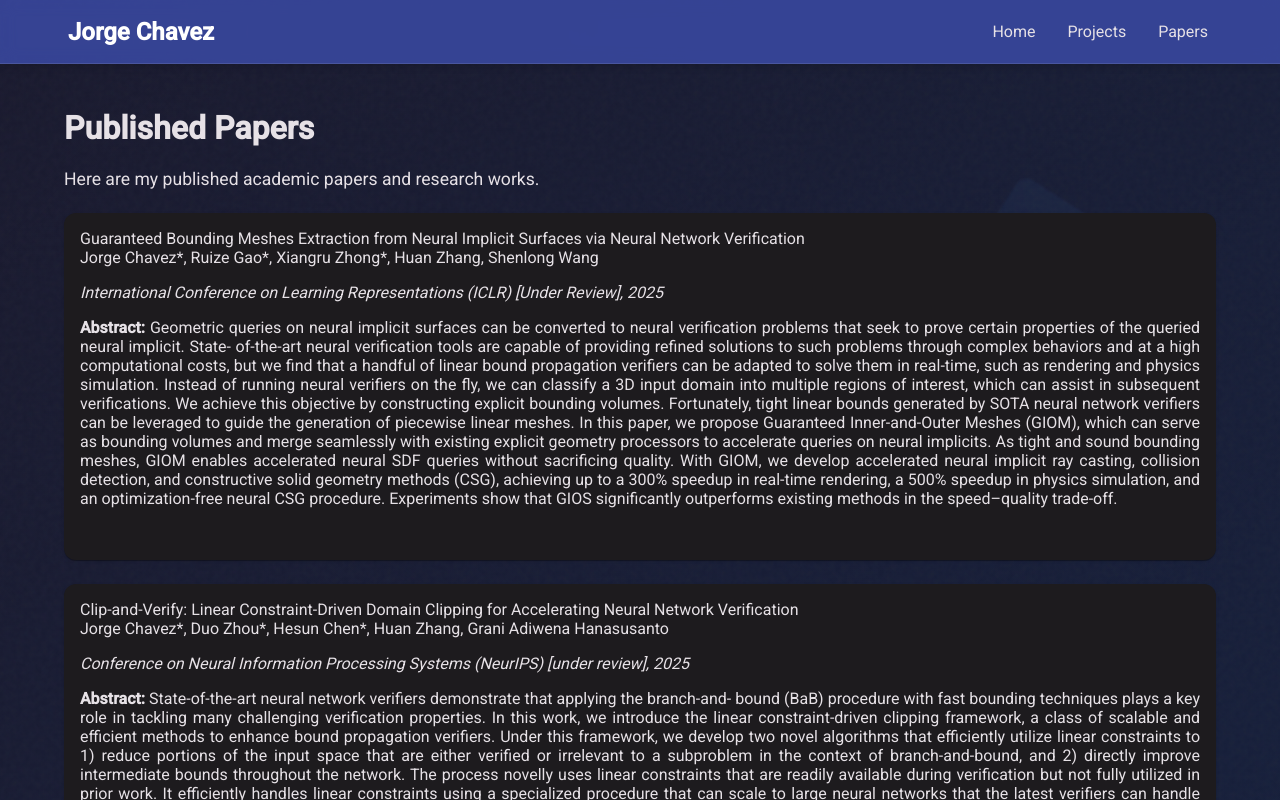
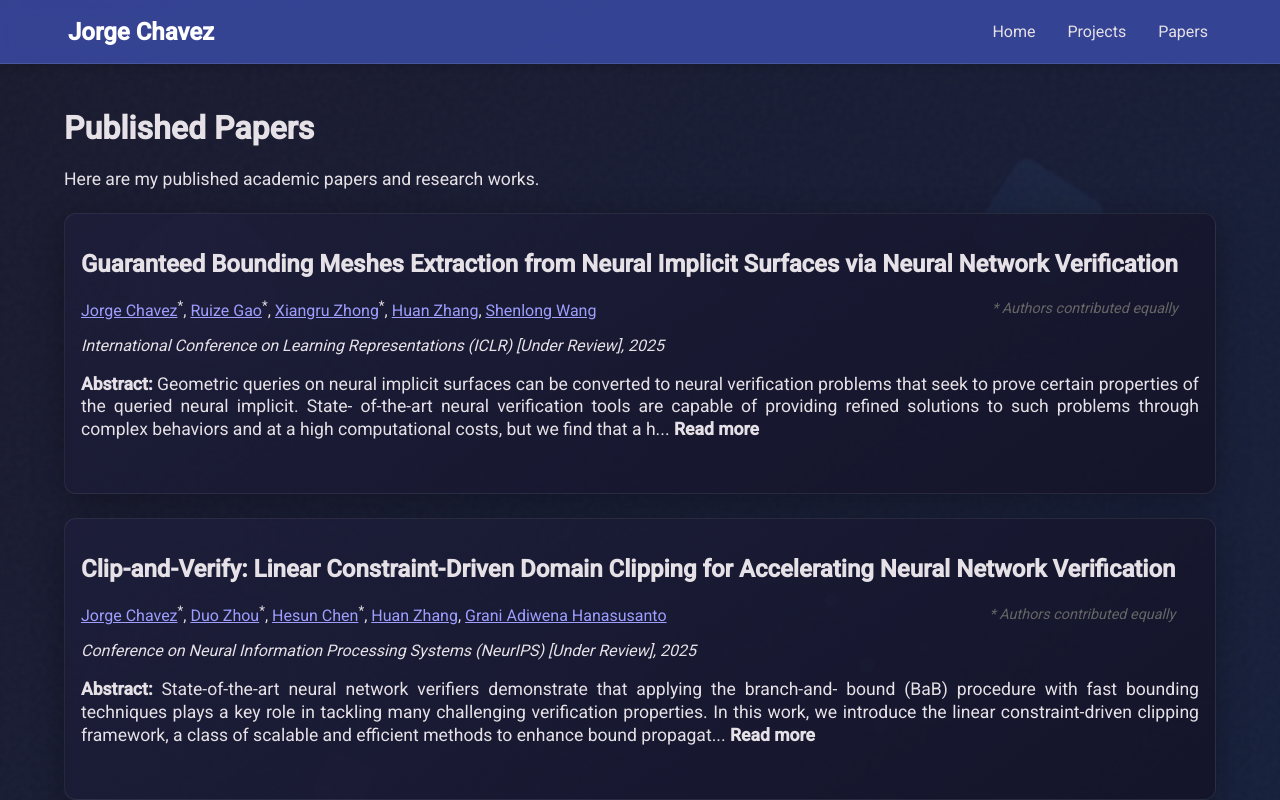
Before and after one commit to jchavez3019/PersonalWebsite2025, an Angular app: page / in a window 1280 px wide. Both pictures are taken after a click on the button "Papers". Shown: the top 800 px of the page. Built offline with nearby package versions, Linux system fonts and the light colour scheme.

Commit message:
Cleaned up the papers section to be more presentable.

```diff
--- a/src/app/components/home/papers/papers.component.css
+++ b/src/app/components/home/papers/papers.component.css
@@ -11,6 +11,10 @@
   gap: 24px;
 }
 .paper-card {
+  background: linear-gradient(145deg, rgba(30, 30, 60, 0.7), rgba(20, 20, 40, 0.9));
+  border: 1px solid rgba(255, 255, 255, 0.08);
+  box-shadow: 0 8px 32px rgba(0, 0, 0, 0.3);
+  border-radius: 12px;
   width: 100%;
 }
 .journal-info {
@@ -18,5 +22,27 @@
   margin-bottom: 16px;
 }
 .abstract {
+  font-family: 'Roboto', 'Helvetica Neue', Arial, sans-serif;
+  font-size: 1.1em;
+  line-height: 1.3;
   text-align: justify;
 }
+
+.show-string:hover {
+  background-color: rgba(255, 255, 255, 0.1);
+  cursor: pointer;
+}
+
+.author-container {
+  display: grid;
+  grid-template-columns: 1fr auto;
+  gap: 16px;
+  align-items: center;
+}
+
+.contrib-note {
+  /* Takes up only the space it needs */
+  font-size: 0.9em;
+  font-style: italic;
+  color: #666;
+}
--- a/src/app/components/home/papers/papers.component.html
+++ b/src/app/components/home/papers/papers.component.html
@@ -5,17 +5,55 @@
   </p>
 
   <div class="papers-list">
-    <mat-card class="paper-card" *ngFor="let paper of papers">
+    <mat-card class="paper-card" *ngFor="let paper of papers, let i = index">
+
       <mat-card-header>
-        <mat-card-title>{{ paper.title }}</mat-card-title>
-        <mat-card-subtitle>{{ paper.authors }}</mat-card-subtitle>
+        <mat-card-title>
+          <h2>{{ paper.title }}</h2>
+        </mat-card-title>
+        <mat-card-subtitle class="author-container">
+          <!-- List of authors with formatting -->
+          <div class="author-list">
+            <ng-container *ngFor="let author of paper.authors; let last = last">
+
+              <!-- If the author has an associated url, attach it. Otherwise, display their name as plain text. -->
+              <ng-container *ngIf="author.url; else plainName">
+                <a [href]="author.url" target="_blank">{{ author.name }}</a>
+              </ng-container>
+              <ng-template #plainName>{{ author.name }}</ng-template>
+
+              <!-- Superscript star if the author contributed equally -->
+              <sup *ngIf="author.contribution === 'equal'">*</sup>
+              <!-- Separate authors by comma unless this is the last author -->
+              <span *ngIf="!last">, </span>
+            </ng-container>
+          </div>
+
+          <!-- footnote if any equal contribution -->
+          <div *ngIf="hasEqualContributors(i)" class="contrib-note">
+            * Authors contributed equally
+          </div>
+        </mat-card-subtitle>
       </mat-card-header>
+
       <mat-card-content>
         <p class="journal-info">{{ paper.journal }}, {{ paper.year }}</p>
         <p class="abstract">
-          <strong>Abstract:</strong> {{ paper.abstract }}
+          <strong>Abstract:</strong>
+          {{ isExpanded(i) ? paper.abstract : getTruncatedAbstract(paper.abstract) }}
+          <span
+            *ngIf="paper.abstract.length > 200"
+            class="expand-toggle"
+            (click)="toggleAbstract(i)"
+            (keyup.enter)="toggleAbstract(i)"
+            (keyup.space)="toggleAbstract(i)"
+            tabindex="0"
+          >
+            <strong class="show-string">{{ isExpanded(i) ? ' Read less' : ' Read more' }}</strong>
+          </span>
         </p>
       </mat-card-content>
+
       <mat-card-actions>
         <a mat-button color="primary" [href]="paper.link" target="_blank" *ngIf="paper.link">
           <mat-icon>description</mat-icon> Read Paper
--- a/src/app/components/home/papers/papers.component.ts
+++ b/src/app/components/home/papers/papers.component.ts
@@ -6,7 +6,11 @@ import {MatAnchor} from '@angular/material/button';
 
 interface Paper {
   title: string;
-  authors: string;
+  authors: {
+    name: string;
+    url: string;
+    contribution: 'equal' | '';
+  }[];
   journal: string;
   year: number;
   abstract: string;
@@ -30,7 +34,33 @@ export class PapersComponent {
     {
       title: "Guaranteed Bounding Meshes Extraction from Neural " +
         "Implicit Surfaces via Neural Network Verification",
-      authors: "Jorge Chavez*, Ruize Gao*, Xiangru Zhong*, Huan Zhang, Shenlong Wang",
+      authors: [
+        {
+          name: 'Jorge Chavez',
+          url: 'https://www.jorgechavezuiuc.com/',
+          contribution: 'equal',
+        },
+        {
+          name: 'Ruize Gao',
+          url: 'https://www.linkedin.com/in/ruize-gao-199b0b18b/',
+          contribution: 'equal',
+        },
+        {
+          name: 'Xiangru Zhong',
+          url: 'https://scholar.google.com/citations?user=ltuTQBIAAAAJ&hl=zh-CN',
+          contribution: 'equal',
+        },
+        {
+          name: 'Huan Zhang',
+          url: 'https://www.huan-zhang.com/',
+          contribution: '',
+        },
+        {
+          name: 'Shenlong Wang',
+          url: 'https://shenlong.web.illinois.edu/',
+          contribution: '',
+        }
+      ],
       journal: "International Conference on Learning Representations (ICLR) [Under Review]",
       year: 2025,
       abstract: "Geometric queries on neural implicit surfaces can be converted to neural verification\n" +
@@ -55,8 +85,34 @@ export class PapersComponent {
     },
     {
       title: "Clip-and-Verify: Linear Constraint-Driven Domain Clipping for Accelerating Neural Network Verification",
-      authors: "Jorge Chavez*, Duo Zhou*, Hesun Chen*, Huan Zhang, Grani Adiwena Hanasusanto",
-      journal: "Conference on Neural Information Processing Systems (NeurIPS) [under review]",
+      authors: [
+        {
+          name: 'Jorge Chavez',
+          url: 'https://www.jorgechavezuiuc.com/',
+          contribution: 'equal',
+        },
+        {
+          name: 'Duo Zhou',
+          url: 'https://www.duo-zhou.com/',
+          contribution: 'equal',
+        },
+        {
+          name: 'Hesun Chen',
+          url: 'https://www.linkedin.com/in/hesun-chen-495b7633b',
+          contribution: 'equal',
+        },
+        {
+          name: 'Huan Zhang',
+          url: 'https://www.huan-zhang.com/',
+          contribution: '',
+        },
+        {
+          name: 'Grani Adiwena Hanasusanto',
+          url: 'http://grani.hanasusanto.com/',
+          contribution: '',
+        },
+      ],
+      journal: "Conference on Neural Information Processing Systems (NeurIPS) [Under Review]",
       year: 2025,
       abstract: "State-of-the-art neural network verifiers demonstrate that applying the branch-and-\n" +
         "bound (BaB) procedure with fast bounding techniques plays a key role in tackling\n" +
@@ -81,7 +137,13 @@ export class PapersComponent {
     },
     {
       title: "A Linear Constraint Driven Approach to Efficiently Enhancing Branch and Bound in Neural Network Verification",
-      authors: "Jorge Chavez",
+      authors: [
+        {
+          name: 'Jorge Chavez',
+          url: 'https://www.jorgechavezuiuc.com/',
+          contribution: '',
+        },
+      ],
       journal: "Master’s Thesis, Graduate College of the University of Illinois Urbana-Champaign",
       year: 2025,
       abstract: "The verification of neural network systems is crucial as the adoption of these systems are considered for\n" +
@@ -97,4 +159,47 @@ export class PapersComponent {
     },
     // Add more papers as needed
   ];
+
+  // Contains the indices of papers whose abstract should be expanded.
+  expandedAbstracts: Set<number> = new Set<number>();
+
+  /**
+   * Toggles whether a paper's abstract should be expanded or not.
+   * @param index -- Integer index into the list of papers.
+   */
+  toggleAbstract(index: number) {
+    if (this.expandedAbstracts.has(index)) {
+      this.expandedAbstracts.delete(index);
+    } else {
+      this.expandedAbstracts.add(index);
+    }
+  }
+
+  /**
+   * Returns boolean of whether a paper has its abstract expanded.
+   * @param index -- Integer index into the list of papers.
+   */
+  isExpanded(index: number): boolean {
+    return this.expandedAbstracts.has(index);
+  }
+
+  /**
+   * Truncates a paper's abstract if it should be truncated.
+   * @param text  -- Abstract text.
+   * @param limit -- Character limit to truncate towards.
+   */
+  getTruncatedAbstract(text: string, limit = 350): string {
+    if (text.length <= limit) return text;
+    return text.slice(0, limit) + '...';
+  }
+
+  /**
+   * Returns whether the equal contribution tag needs to be inserted for a paper.
+   * @param index -- Integer index into the list of papers.
+   */
+  hasEqualContributors(index: number): boolean {
+    return this.papers[index].authors.some((author: {name: string, url: string, contribution: string}) => {
+      return author.contribution === 'equal';
+    });
+  }
 }
```
Also changed, not shown: src/app/services/navbar.service.ts (+15 -0 lines).
